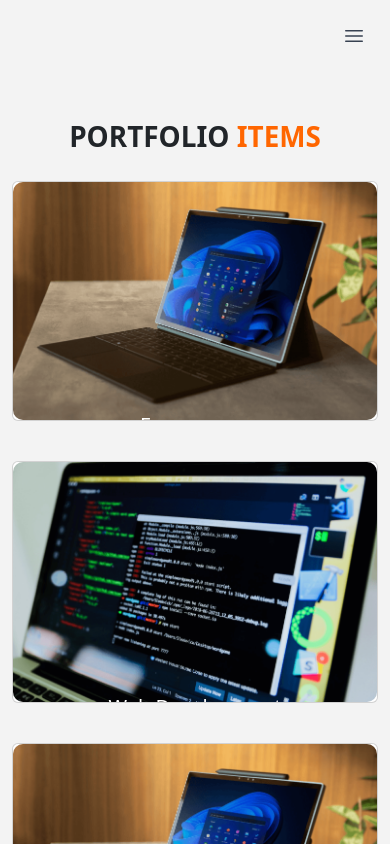
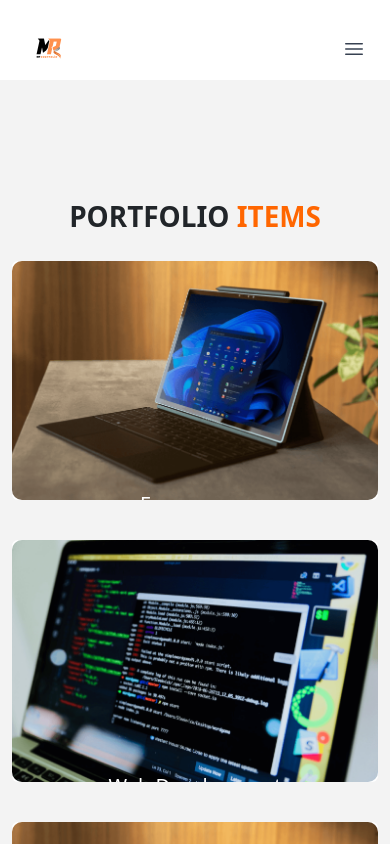
Before and after one commit to Zunairzz/Porfolio, a React (Create React App) app in the folder frontend/: page /projects in a window 390 px wide. Shown: the top 844 px of the page. Built offline with nearby package versions, Linux system fonts and the light colour scheme.

Commit message:
- add logo

```diff
--- a/frontend/src/component/Navbar6.jsx
+++ b/frontend/src/component/Navbar6.jsx
@@ -6,6 +6,7 @@ import {Bars3Icon, XMarkIcon} from '@heroicons/react/24/outline'
 import {NavItem, NavLink} from "reactstrap";
 import {NavLink as ReactLink, useLocation} from "react-router-dom";
 import '../css/Navbar6.css'
+import logo from "../assests/MyPorfolioLogo.png";
 
 const navigation = [
     {name: 'Home', href: '/'},
@@ -24,7 +25,13 @@ export default function Navbar6() {
         <div className="bg-white">
             <header className="absolute inset-x-0 top-0 z-50">
                 <nav aria-label="Global" className="flex items-center justify-between p-6 lg:px-8">
-                    <div className="flex lg:flex-1">
+                    <div className="flex items-center">
+                        {/* Logo Section */}
+                        <NavItem className="nav-link">
+                            <NavLink tag={ReactLink} to="/" className="flex items-center d-lg-none d-md-none d-sm-block">
+                                <img src={logo} alt="Logo here" width={50} />
+                            </NavLink>
+                        </NavItem>
                     </div>
                     <div className="flex lg:hidden">
                         <button
@@ -33,7 +40,7 @@ export default function Navbar6() {
                             className="-m-2.5 inline-flex items-center justify-center rounded-md p-2.5 text-gray-700"
                         >
                             <span className="sr-only">Open main menu</span>
-                            <Bars3Icon aria-hidden="true" className="h-6 w-6"/>
+                            <Bars3Icon aria-hidden="true" className="h-6 w-6" />
                         </button>
                     </div>
                     <div className="hidden lg:flex lg:gap-x-12 custom-navbar">
@@ -50,13 +57,11 @@ export default function Navbar6() {
                         ))}
                     </div>
                     <div className="hidden lg:flex lg:flex-1 lg:justify-end">
-                        {/*<a href="#" className="text-sm font-semibold leading-6 text-gray-900">*/}
-                        {/*    Log in <span aria-hidden="true">&rarr;</span>*/}
-                        {/*</a>*/}
+                        {/* Add content for large screens */}
                     </div>
                 </nav>
                 <Dialog open={mobileMenuOpen} onClose={setMobileMenuOpen} className="lg:hidden">
-                    <div className="fixed inset-0 z-50"/>
+                    <div className="fixed inset-0 z-50" />
                     <DialogPanel
                         className="fixed inset-y-0 right-0 z-50 w-full overflow-y-auto bg-white px-6 py-6 sm:max-w-sm sm:ring-1 sm:ring-gray-900/10">
                         <div className="flex items-center justify-between">
@@ -64,11 +69,7 @@ export default function Navbar6() {
                                 <NavLink tag={ReactLink} to="/"
                                          className="-m-1.5 p-1.5">
                                     <span className="sr-only">Your Company</span>
-                                    <img
-                                        alt=""
-                                        src="https://tailwindui.com/plus/img/logos/mark.svg?color=indigo&shade=600"
-                                        className="h-8 w-auto"
-                                    />
+                                    <img src={logo} alt="Logo here" className="h-10 w-auto"/>
                                 </NavLink>
                             </NavItem>
                             <button
@@ -77,17 +78,15 @@ export default function Navbar6() {
                                 className="-m-2.5 rounded-md p-2.5 text-gray-700"
                             >
                                 <span className="sr-only">Close menu</span>
-                                <XMarkIcon aria-hidden="true" className="h-6 w-6"/>
+                                <XMarkIcon aria-hidden="true" className="h-6 w-6" />
                             </button>
                         </div>
                         <div className="mt-6 flow-root">
                             <div className="-my-6 divide-y divide-gray-500/10">
                                 <div className="space-y-2 py-6">
                                     {navigation.map((item) => (
-                                        <NavItem key={item.name}
-                                                 href={item.href}
-                                                 className="-mx-3 block rounded-lg px-3 py-2 text-base font-semibold leading-7 text-gray-900 hover:bg-gray-50"
-                                        >
+                                        <NavItem key={item.name} href={item.href}
+                                                 className="-mx-3 block rounded-lg px-3 py-2 text-base font-semibold leading-7 text-gray-900 hover:bg-gray-50">
                                             <NavLink tag={ReactLink} to={item.href}
                                                      className="text-sm font-semibold leading-6 text-gray-900">
                                                 {item.name}
@@ -100,66 +99,6 @@ export default function Navbar6() {
                     </DialogPanel>
                 </Dialog>
             </header>
-
-            {/*<div className="relative isolate px-6 pt-14 lg:px-8">*/}
-            {/*    <div*/}
-            {/*        aria-hidden="true"*/}
-            {/*        className="absolute inset-x-0 -top-40 -z-10 transform-gpu overflow-hidden blur-3xl sm:-top-80"*/}
-            {/*    >*/}
-            {/*        <div*/}
-            {/*            style={{*/}
-            {/*                clipPath:*/}
-            {/*                    'polygon(74.1% 44.1%, 100% 61.6%, 97.5% 26.9%, 85.5% 0.1%, 80.7% 2%, 72.5% 32.5%, 60.2% 62.4%, 52.4% 68.1%, 47.5% 58.3%, 45.2% 34.5%, 27.5% 76.7%, 0.1% 64.9%, 17.9% 100%, 27.6% 76.8%, 76.1% 97.7%, 74.1% 44.1%)',*/}
-            {/*            }}*/}
-            {/*            className="relative left-[calc(50%-11rem)] aspect-[1155/678] w-[36.125rem] -translate-x-1/2 rotate-[30deg] bg-gradient-to-tr from-[#ff80b5] to-[#9089fc] opacity-30 sm:left-[calc(50%-30rem)] sm:w-[72.1875rem]"*/}
-            {/*        />*/}
-            {/*    </div>*/}
-            {/*    <div className="mx-auto max-w-2xl py-32 sm:py-48 lg:py-56">*/}
-            {/*        <div className="hidden sm:mb-8 sm:flex sm:justify-center">*/}
-            {/*            <div*/}
-            {/*                className="relative rounded-full px-3 py-1 text-sm leading-6 text-gray-600 ring-1 ring-gray-900/10 hover:ring-gray-900/20">*/}
-            {/*                Announcing our next round of funding.{' '}*/}
-            {/*                <a href="#" className="font-semibold text-indigo-600">*/}
-            {/*                    <span aria-hidden="true" className="absolute inset-0"/>*/}
-            {/*                    Read more <span aria-hidden="true">&rarr;</span>*/}
-            {/*                </a>*/}
-            {/*            </div>*/}
-            {/*        </div>*/}
-            {/*        <div className="text-center">*/}
-            {/*            <h1 className="text-balance text-4xl font-bold tracking-tight text-gray-900 sm:text-6xl">*/}
-            {/*                Data to enrich your online business*/}
-            {/*            </h1>*/}
-            {/*            <p className="mt-6 text-lg leading-8 text-gray-600">*/}
-            {/*                Anim aute id magna aliqua ad ad non deserunt sunt. Qui irure qui lorem cupidatat commodo.*/}
-            {/*                Elit sunt amet*/}
-            {/*                fugiat veniam occaecat fugiat aliqua.*/}
-            {/*            </p>*/}
-            {/*            <div className="mt-10 flex items-center justify-center gap-x-6">*/}
-            {/*                <a*/}
-            {/*                    href="#"*/}
-            {/*                    className="rounded-md bg-indigo-600 px-3.5 py-2.5 text-sm font-semibold text-white shadow-sm hover:bg-indigo-500 focus-visible:outline focus-visible:outline-2 focus-visible:outline-offset-2 focus-visible:outline-indigo-600"*/}
-            {/*                >*/}
-            {/*                    Get started*/}
-            {/*                </a>*/}
-            {/*                <a href="#" className="text-sm font-semibold leading-6 text-gray-900">*/}
-            {/*                    Learn more <span aria-hidden="true">→</span>*/}
-            {/*                </a>*/}
-            {/*            </div>*/}
-            {/*        </div>*/}
-            {/*    </div>*/}
-            {/*    <div*/}
-            {/*        aria-hidden="true"*/}
-            {/*        className="absolute inset-x-0 top-[calc(100%-13rem)] -z-10 transform-gpu overflow-hidden blur-3xl sm:top-[calc(100%-30rem)]"*/}
-            {/*    >*/}
-            {/*        <div*/}
-            {/*            style={{*/}
-            {/*                clipPath:*/}
-            {/*                    'polygon(74.1% 44.1%, 100% 61.6%, 97.5% 26.9%, 85.5% 0.1%, 80.7% 2%, 72.5% 32.5%, 60.2% 62.4%, 52.4% 68.1%, 47.5% 58.3%, 45.2% 34.5%, 27.5% 76.7%, 0.1% 64.9%, 17.9% 100%, 27.6% 76.8%, 76.1% 97.7%, 74.1% 44.1%)',*/}
-            {/*            }}*/}
-            {/*            className="relative left-[calc(50%+3rem)] aspect-[1155/678] w-[36.125rem] -translate-x-1/2 bg-gradient-to-tr from-[#ff80b5] to-[#9089fc] opacity-30 sm:left-[calc(50%+36rem)] sm:w-[72.1875rem]"*/}
-            {/*        />*/}
-            {/*    </div>*/}
-            {/*</div>*/}
         </div>
-    )
+    );
 }
--- a/frontend/src/css/Project.css
+++ b/frontend/src/css/Project.css
@@ -42,3 +42,13 @@
     top: 50%;
     transform: translateY(-50%);
 }
+
+.gitLink {
+    text-decoration: none;
+    color: white;
+    display: inline-block;
+}
+
+.gitLink:hover {
+    color: orange;
+}
--- a/frontend/src/pages/ContactUs.jsx
+++ b/frontend/src/pages/ContactUs.jsx
@@ -22,7 +22,7 @@ const styles = {
     contactStyle: {
         // backgroundColor: 'rgb(243,243,243)',
         minHeight: '100vh',
-        marginTop: '4rem',
+        marginTop: '5rem',
         padding: '100px 50px',
     },
 };
--- a/frontend/src/pages/Projects.jsx
+++ b/frontend/src/pages/Projects.jsx
@@ -9,12 +9,13 @@ import 'bootstrap/dist/css/bootstrap.min.css';
 import '@fortawesome/fontawesome-free/css/all.min.css';
 import project1 from "../image/project.png"
 import project2 from "../image/project 2.png"
+import GitHubIcon from '@mui/icons-material/GitHub';
 
 const projectData = [
-    { img: project1, title1: "Ecommerce", title2: "Website" },
-    { img: project2, title1: "Web Development", title2: "Software" },
-    { img: project1, title1: "Mobile App", title2: "Design" },
-    { img: project2, title1: "Graphic Design", title2: "Creative" }
+    {img: project1, title1: "Ecommerce", title2: "Website", gitHubLink: "https://github.com/Zunairzz/Porfolio"},
+    {img: project2, title1: "Web Development", title2: "Software", gitHubLink: "https://github.com/Zunairzz/Porfolio"},
+    {img: project1, title1: "Mobile App", title2: "Design", gitHubLink: "https://github.com/Zunairzz/Porfolio"},
+    {img: project2, title1: "Graphic Design", title2: "Creative", gitHubLink: "https://github.com/Zunairzz/Porfolio"}
 ];
 
 const styles = {
@@ -27,6 +28,7 @@ const styles = {
         backgroundColor: 'rgb(243,243,243)',
         minHeight: '100vh',
         padding: '100px 0',
+        marginTop: '5rem',
     },
 };
 
@@ -37,13 +39,13 @@ const Projects = () => {
             <div style={styles.contactStyle}>
                 <Container>
                     <h1 style={styles.title}>
-                        PORTFOLIO <span style={{ color: '#ff6600' }}>ITEMS</span>
+                        PORTFOLIO <span style={{color: '#ff6600'}}>ITEMS</span>
                     </h1>
                     <Row>
                         {projectData.map((project, index) => (
                             <Col md="6" key={index}>
                                 <div className="portfolio-item">
-                                    <Card className="hover-card">
+                                    <Card className="hover-card border-0">
                                         <div className="image-container">
                                             <CardImg
                                                 src={project.img}
@@ -56,8 +58,10 @@ const Projects = () => {
                                                         <Col md="6">
                                                             <CardTitle tag="h5">{project.title1}</CardTitle>
                                                         </Col>
-                                                        <Col md="6">
-                                                            <CardTitle tag="h5">{project.title2}</CardTitle>
+                                                        <Col md="6" className="text-center">
+                                                            <a className="gitLink" target="_blank"
+                                                               href={project.gitHubLink}><CardTitle
+                                                                tag="h5"><GitHubIcon/> Git Repo</CardTitle></a>
                                                         </Col>
                                                     </Row>
                                                 </div>
--- a/frontend/src/pages/Resume.jsx
+++ b/frontend/src/pages/Resume.jsx
@@ -167,7 +167,9 @@ export const Resume = () => {
     return (
         <Base>
             <Container className="resume-parent">
-                <h1 className="resume-title">Resume</h1>
+                <h1 className="resume-title">
+                    My <span style={{color: '#ff6600'}}>Resume</span>
+                </h1>
                 <ResumeCardOne items={items}/>
                 <ResumeCardTwo items={items}/>
             </Container>
```
Also changed, not shown: frontend/src/assests/MyPorfolioLogo.png (added), frontend/src/assests/MyResumeLogo.png (added).
